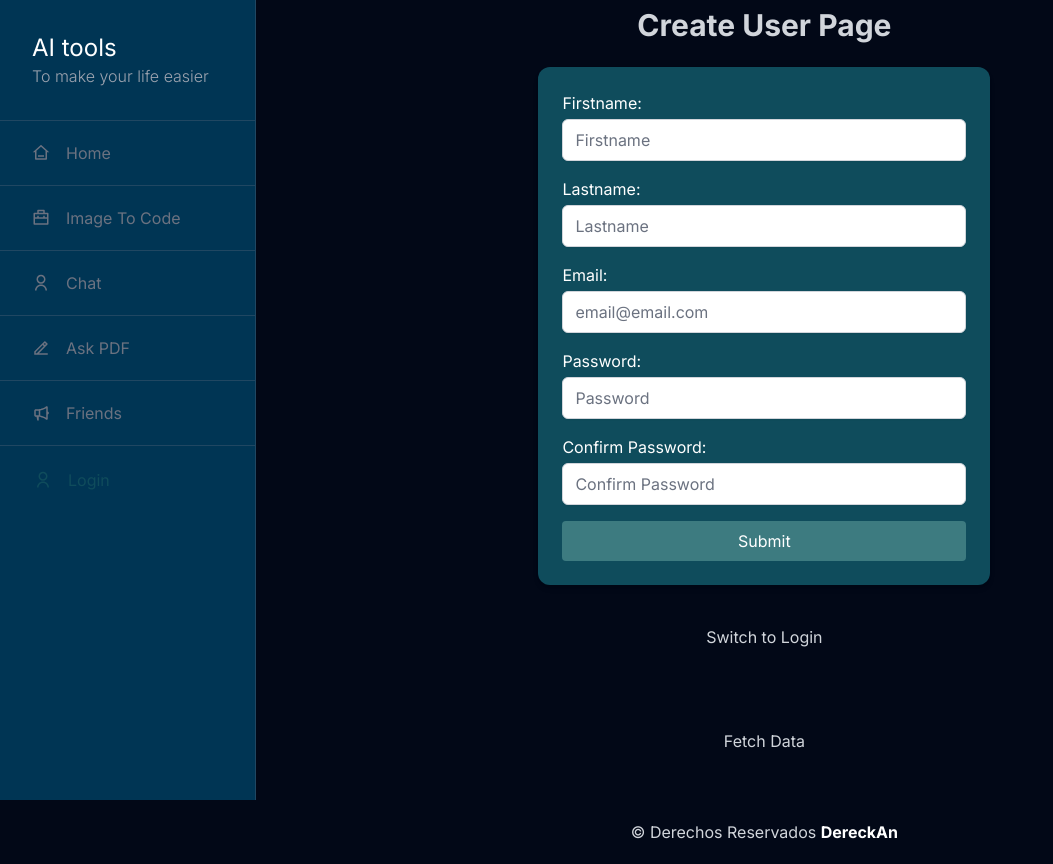
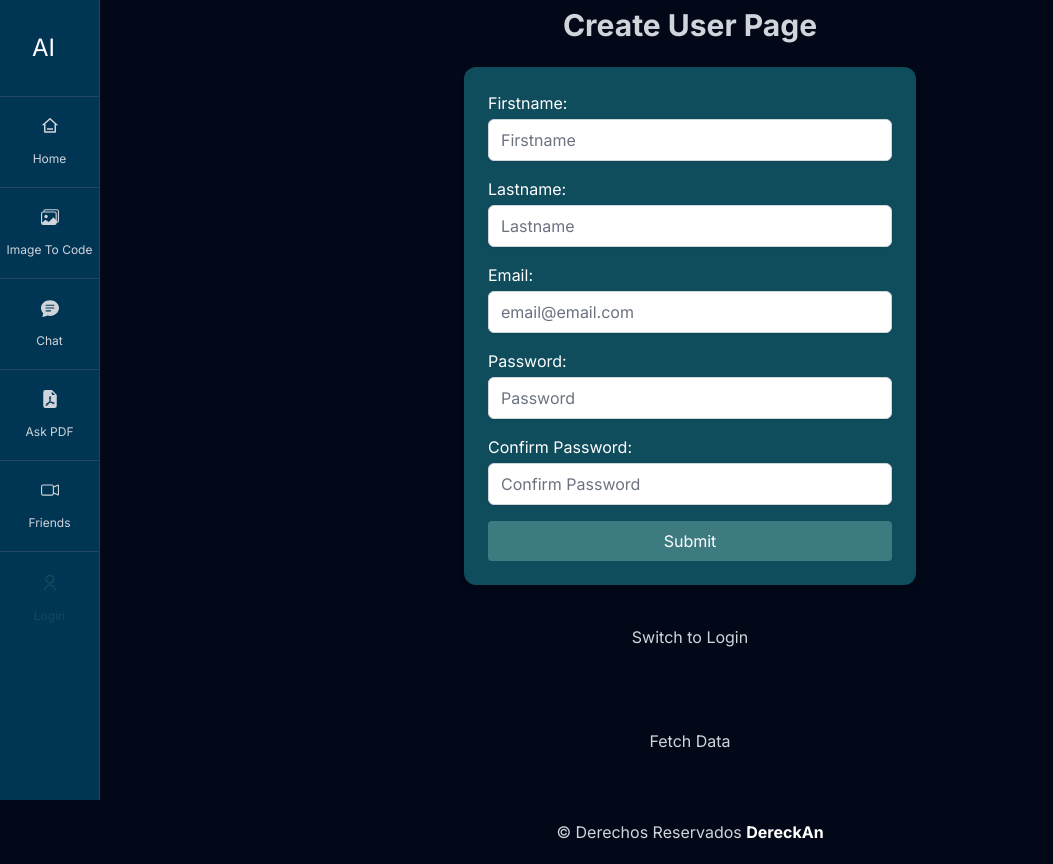
Before and after one commit to DereckAn/ima2code, a Next.js app: page /login in a window 1280 px wide. Shown: the whole page, without its empty margins (0-1053 px from the left). Built offline with nearby package versions, Linux system fonts and the light colour scheme.

Commit message:
before the disaster

```diff
--- a/app/(root)/login/page.tsx
+++ b/app/(root)/login/page.tsx
@@ -12,7 +12,7 @@ const CreateUserPage = () => {
 
   const handleFetchData = async () => {
     try {
-      const response = await fetch("http://localhost:8000/users/");
+      const response = await fetch(process.env.REACT_APP_API_URL_BASE + "/users/");
       const data = await response.json();
 
       console.log(data);
--- a/app/layout.tsx
+++ b/app/layout.tsx
@@ -19,9 +19,7 @@ export default function RootLayout({ children }: RootLayoutProps) {
     <html lang="en">
       {/* // note "dark" es una clase de tailwindcss que se encarga de cambiar el color de fondo */}
       <body className={cn("dark text-gray-300", inter.className)}>
-        <main className="lg:pl-[23vw] xl:pl-[21vw]  px-5 xl:-px-0  ">
-          {children}
-        </main>
+        <main className="ml-[100px] px-5 xl:-px-0 ">{children}</main>
       </body>
     </html>
   );
--- a/assets/constants.tsx
+++ b/assets/constants.tsx
@@ -1,10 +1,7 @@
 import {
-  RiBriefcase2Line,
-  RiEdit2Line,
   RiHome3Line,
-  RiMegaphoneLine,
-  RiUserLine,
 } from "react-icons/ri";
+import { BsChatTextFill, BsCameraVideo, BsFillFileEarmarkPdfFill, BsImages  } from "react-icons/bs";
 
 export const routes = [
   {
@@ -15,21 +12,21 @@ export const routes = [
   {
     name: "Image To Code",
     path: "/imagetocode",
-    icon: RiBriefcase2Line,
+    icon: BsImages ,
   },
   {
     name: "Chat",
     path: "/chatbot",
-    icon: RiUserLine,
+    icon: BsChatTextFill,
   },
   {
     name: "Ask PDF",
     path: "/PDFai",
-    icon: RiEdit2Line,
+    icon: BsFillFileEarmarkPdfFill,
   },
   {
     name: "Friends",
     path: "/usefulfriend",
-    icon: RiMegaphoneLine,
+    icon: BsCameraVideo,
   },
 ];
--- a/components/shared/main-menu.tsx
+++ b/components/shared/main-menu.tsx
@@ -21,7 +21,7 @@ const MainMenu = ({ routes }: MainMenuProps) => {
             key={route.path}
             href={route.path}
             className={cn(
-              "flex items-center gap-4 text-gray-500 p-5 px-8 border-b border-gray-500/30 hover:bg-gray-500/10 hover:text-secondary transition-colors duration-300 cursor-pointer",
+              "flex flex-col items-center text-xs truncate gap-4 text-gray-300 p-5 px-8 border-b border-gray-500/30 hover:bg-gray-500/10 hover:text-secondary transition-colors duration-300 cursor-pointer",
               pathName === route.path &&
                 "text-secondary border-primary border-2"
             )}
--- a/components/shared/sidebar.tsx
+++ b/components/shared/sidebar.tsx
@@ -15,7 +15,7 @@ const Sidebar = ({ showMenu, onclose }: SidebarProps) => {
     <>
       <aside
         className={cn(
-          "fixed top-0 lg:left-0  border-r border-gray-500/30  w-[70vw] md:w-[30vw] lg:w-[20vw] xl:w-[20vw] h-full transition-all duration-300 ease-in-out z-50 bg-primary",
+          "fixed top-0 lg:left-0  border-r border-gray-500/30  w-[100px] h-full transition-all duration-300 ease-in-out z-50 bg-primary",
           showMenu ? "left-0" : "-left-full"
         )}
       >
@@ -24,11 +24,8 @@ const Sidebar = ({ showMenu, onclose }: SidebarProps) => {
             href="/"
             className="text-2xl text-white hover:text-secondary transition-colors duration-300"
           >
-            AI tools
+            AI
           </Link>
-          <h3 className=" font-light text-gray-400">
-            To make your life easier
-          </h3>
         </section>
         <section className="flex flex-col justify-between ">
           <MainMenu routes={routes} />
```
Also changed, not shown: 1 other file (tests, documents, lock files or other folders).
